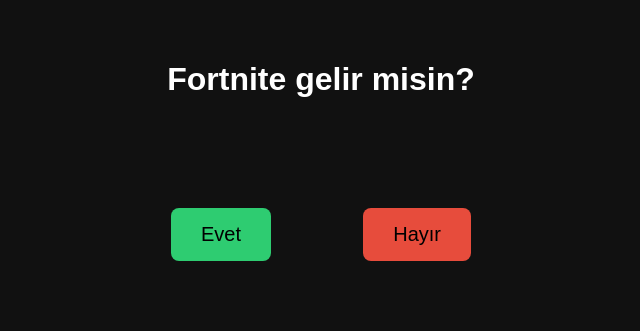
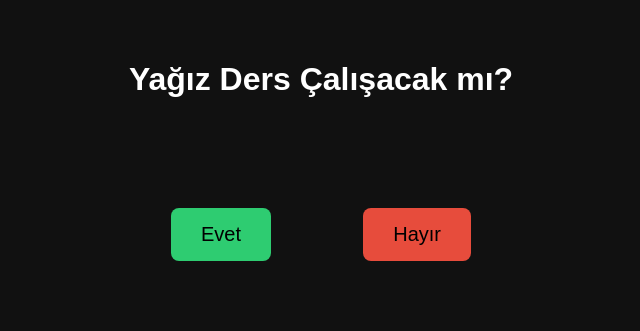
Before and after one commit to ege29098/fortnite, a plain HTML site: page index.html in a window 1280 px wide. Shown: the part 216-547 px from the top of the page, without its empty margins (319-959 px from the left). Drawn offline with Linux system fonts and the light colour scheme.

Commit message:
Update index.html

```diff
--- a/index.html
+++ b/index.html
@@ -52,7 +52,7 @@
 </head>
 <body>
 
-    <h1 id="question">Fortnite gelir misin?</h1>
+    <h1 id="question">Yağız Ders Çalışacak mı?</h1>
 
     <div id="buttons">
         <button id="yes" onclick="yesClicked()">Evet</button>
```
